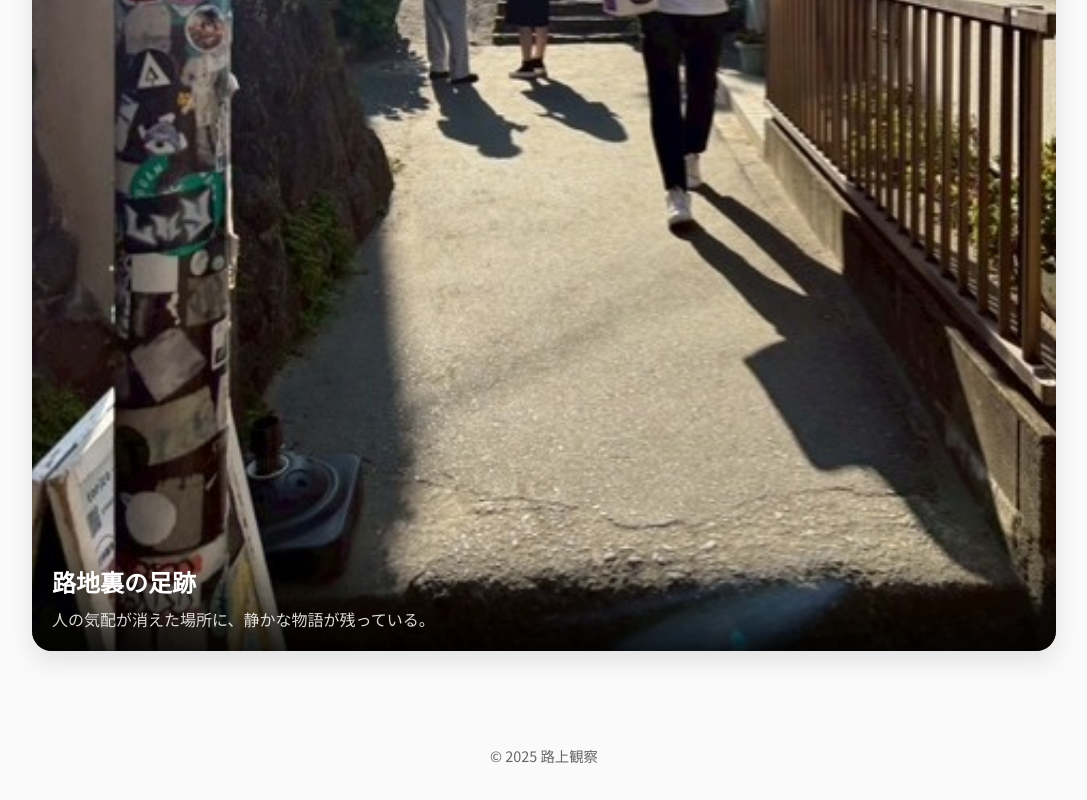
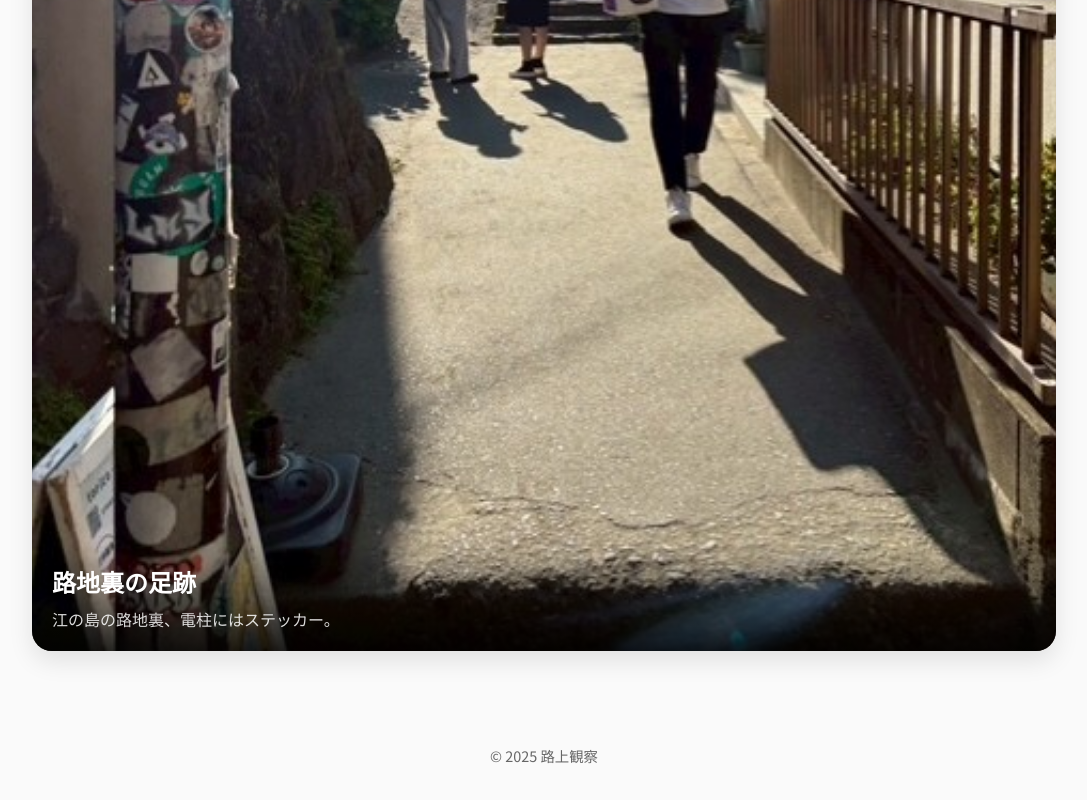
Before and after one commit to souma0628/xbp, a plain HTML site: page de12/2.html in a window 1280 px wide. Shown: the part 3842-4642 px from the top of the page, without its empty margins (96-1183 px from the left). Drawn offline with Linux system fonts and the light colour scheme.

Commit message:
2025.10.13

```diff
--- a/de12/2.html
+++ b/de12/2.html
@@ -32,7 +32,7 @@
       <img src="images/thumbnail_image0 (2).jpg" alt="写真3">
       <div class="caption">
         <h2>路地裏の足跡</h2>
-        <p>人の気配が消えた場所に、静かな物語が残っている。</p>
+        <p>江の島の路地裏、電柱にはステッカー。</p>
       </div>
     </section>
   </main>
```
